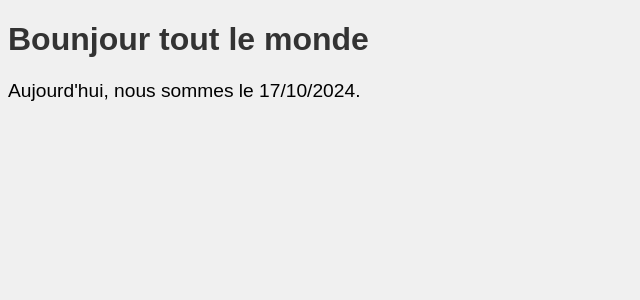
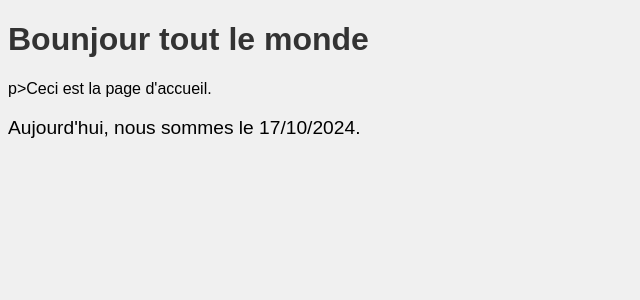
Before and after one commit to mouadhoudaibi/project-de-sikkou, a PHP site: page / in a window 1280 px wide. Shown: the top 300 px of the page, without its empty margins (0-640 px from the left). Run offline with PHP 8.4, Linux system fonts and the light colour scheme.

Commit message:
Résolution du conflit entre ajout-css et ajout-php

```diff
--- a/index.php
+++ b/index.php
@@ -19,6 +19,7 @@
 </head>
 <body>
     <h1>Bounjour tout le monde</h1>
+    p>Ceci est la page d'accueil.</p>
     <p>Aujourd'hui, nous sommes le <?php echo date("d/m/Y"); ?>.</p>
 </body>
 </html>
```
